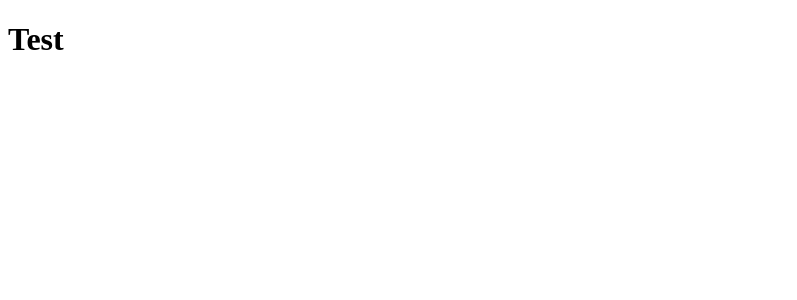
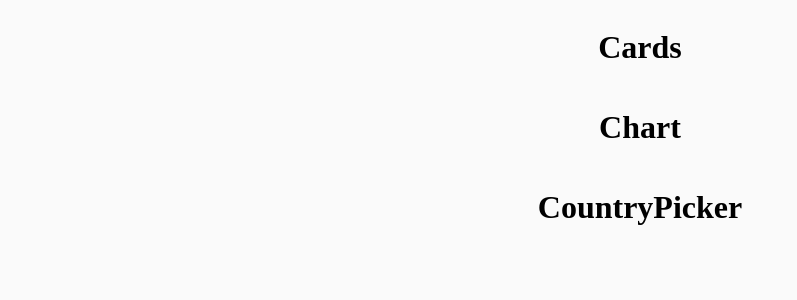
Before and after one commit to PrathamKumar14/COVID-19-tracker, a React (Create React App) app: page / in a window 1280 px wide. Shown: the top 300 px of the page, without its empty margins (0-797 px from the left). Built offline with nearby package versions, Linux system fonts and the light colour scheme.

Commit message:
Components Setup

```diff
--- a/src/App.js
+++ b/src/App.js
@@ -1,10 +1,17 @@
 import React from "react";
+import Cards from "./components/Cards.jsx";
+import Chart from "./components/Chart.jsx";
+import CountryPicker from "./components/CountryPicker.jsx";
+import styles from "./App.module.css"
+
 
 class App extends React.Component {
   render() {
     return (
-      <div>
-        <h1>Test</h1>
+      <div className={styles.container}>
+        <Cards />
+        <Chart />
+        <CountryPicker />
       </div>
     )
   }
--- /dev/null
+++ b/src/App.module.css
@@ -0,0 +1,9 @@
+body {
+  background-color: rgb(250, 250,250);
+}
+
+.container {
+  display: flex;
+  align-items: center;
+  flex-direction: column;
+}
--- /dev/null
+++ b/src/components/Cards.jsx
@@ -0,0 +1,9 @@
+import React from "react";
+
+const Cards = () => {
+  return (
+    <h1>Cards</h1>
+  )
+}
+
+export default Cards;
--- /dev/null
+++ b/src/components/Chart.jsx
@@ -0,0 +1,9 @@
+import React from "react";
+
+const Chart = () => {
+  return (
+    <h1>Chart</h1>
+  )
+}
+
+export default Chart;
--- /dev/null
+++ b/src/components/CountryPicker.jsx
@@ -0,0 +1,9 @@
+import React from "react";
+
+const CountryPicker = () => {
+  return (
+    <h1>CountryPicker</h1>
+  )
+}
+
+export default CountryPicker;
```
Also changed, not shown: src/components/Cards.module.css (added), src/components/Chart.module.css (added), src/components/CountryPicker.module.css (added).
